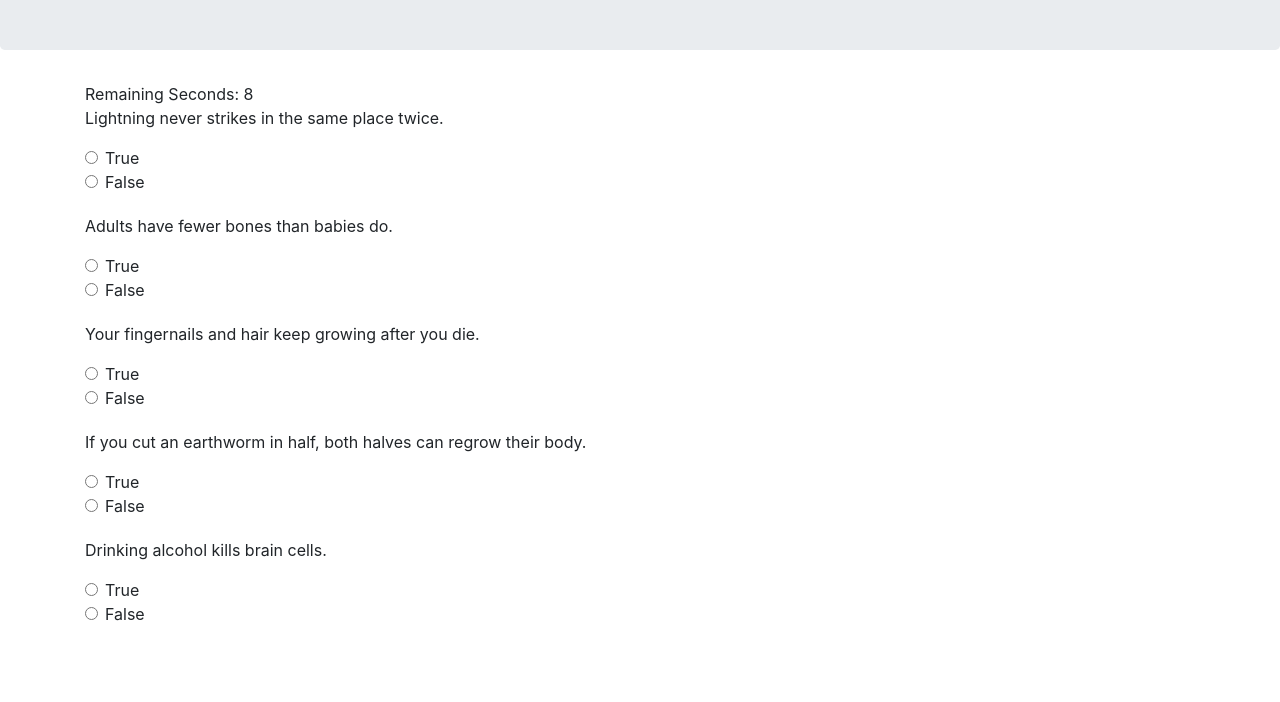
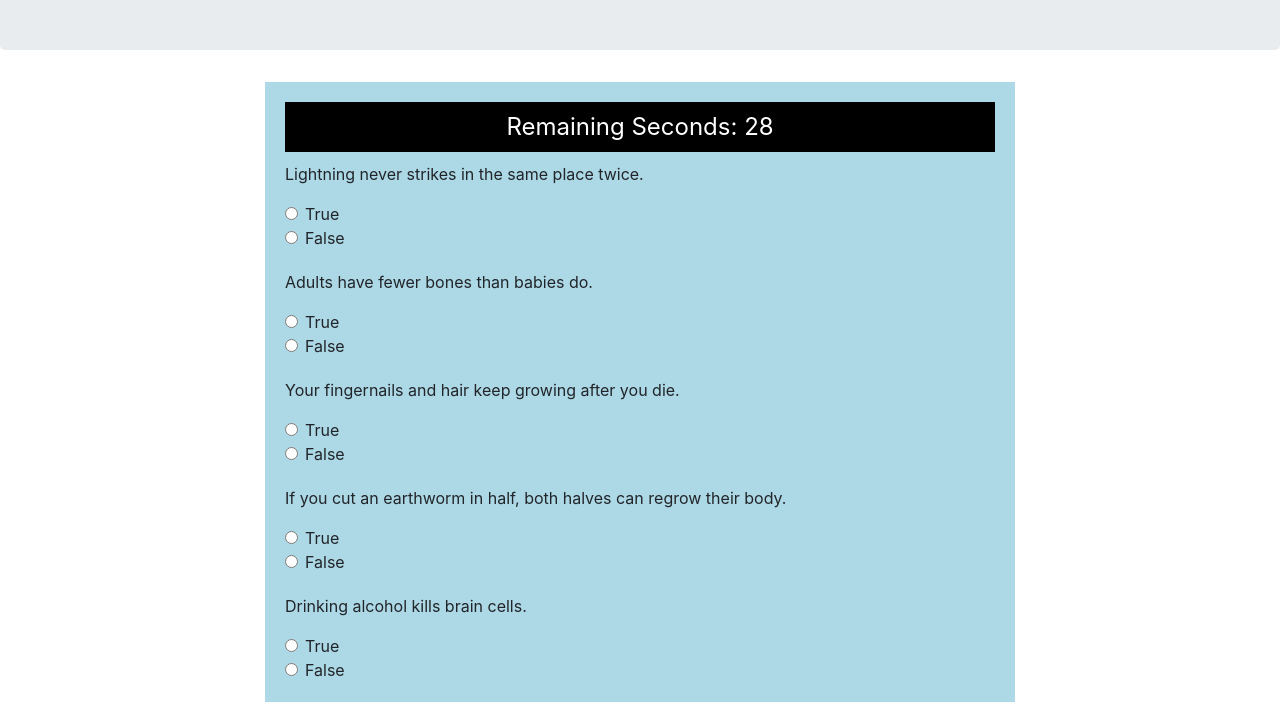
Before and after one commit to subtleasian/TriviaGame, a plain HTML site: page index.html in a window 1280 px wide. Both pictures are taken after a click on the button "Start!". Shown: the part 172-874 px from the top of the page. Before the commit the page ends 818 px from the top, so only its background shows below. Drawn offline with nearby package versions, Linux system fonts and the light colour scheme.

Commit message:
added styling to trivia game elements

```diff
--- a/assets/css/style.css
+++ b/assets/css/style.css
@@ -5,3 +5,21 @@
 #trivia-box, #results-box {
     display: none;
 }
+
+.container {
+    max-width: 750px;
+    height: 620px;
+    max-height: fit-content;
+    padding: 20px 20px;
+    background-color: lightblue;
+}
+
+#timer {
+    margin: 0px 0px 10px;
+    padding: 10px 0px;
+    background-color: black;
+    color: white;
+    font-size: 24px;
+    line-height: 30px;
+    text-align: center;
+}
--- a/assets/javascript/app.js
+++ b/assets/javascript/app.js
@@ -10,7 +10,7 @@ var numCorrect = 0;
 var numIncorrect = 0;
 var numUnanswered = 0;
 
-var timeRemaining = 10;
+var timeRemaining = 30;
 var intervalId;
 
 function checkAnswers() {
```
